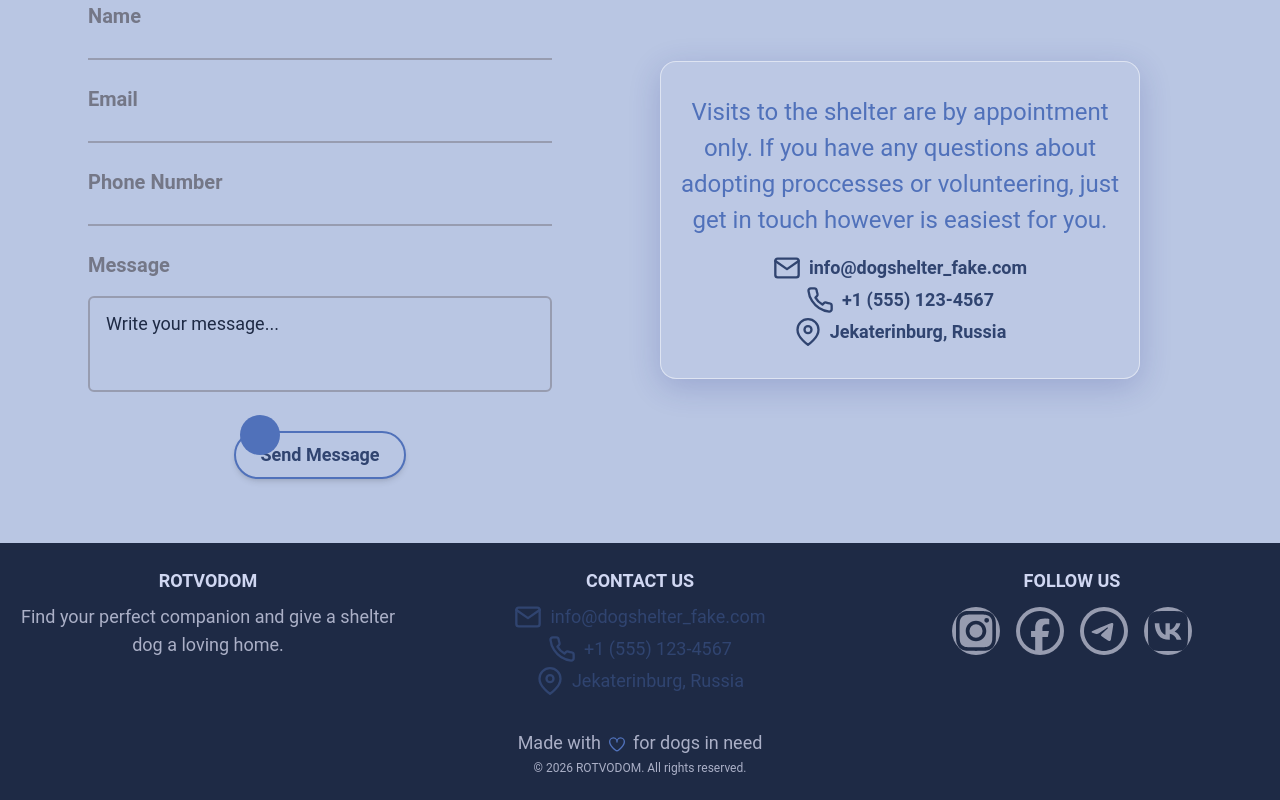
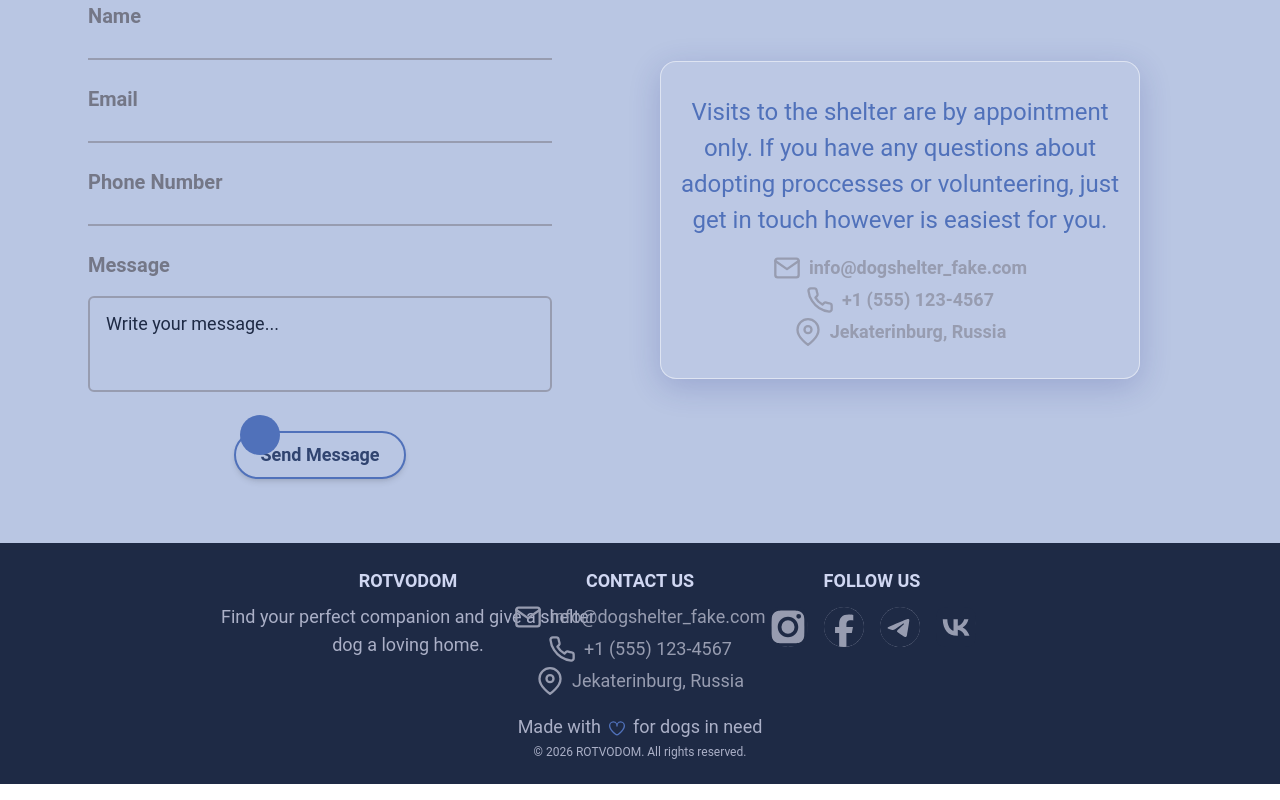
Before and after one commit to bavayra/dog-shelter, a React (Vite) app: page / in a window 1280 px wide. Shown: the part 6246-7046 px from the top of the page. Built offline with nearby package versions, Linux system fonts and the light colour scheme; a web font is replaced by a local one.

Commit message:
refactor/style(footer-768): decreased font sizes for contactInfo and text block. Decreased social links icons sizes. Added w of the container. Reduced gap. Changed the color of the contactInfo text. Corrected margins and paddings

```diff
--- a/src/components/ContactInfo.tsx
+++ b/src/components/ContactInfo.tsx
@@ -14,7 +14,7 @@ const ContactInfo = ({ className = '' }: ContactInfoProps) => {
       className={`not-italic ${className}`}
       aria-label="Contact information"
     >
-      <div className="md:text-primary-700 3xl:space-y-3 flex flex-col items-center space-y-1 text-neutral-500 md:text-lg">
+      <div className="3xl:space-y-3 flex flex-col items-center space-y-1 text-neutral-500 md:text-lg">
         <p className="flex items-center gap-2">
           <EmailIcon
             className="xs:h-5 xs:w-5 tablet-lg:w-7 tablet-lg:h-7 h-3 w-3"
@@ -23,7 +23,7 @@ const ContactInfo = ({ className = '' }: ContactInfoProps) => {
           <a
             rel="noopener noreferrer"
             href={`mailto:${CONTACT_EMAIL}`}
-            className="hover:text-primary-500 xs:text-base tablet-lg:text-lg 3xl:text-2xl text-xs transition-colors"
+            className="hover:text-primary-500 xs:text-base tablet-lg:text-lg 3xl:text-2xl text-xs transition-colors md:text-sm"
             aria-label={`Email us at ${CONTACT_EMAIL}`}
           >
             {CONTACT_EMAIL}
@@ -37,13 +37,13 @@ const ContactInfo = ({ className = '' }: ContactInfoProps) => {
           <a
             href={`tel:${CONTACT_PHONE.replace(/\s+/g, '')}`}
             rel="noopener noreferrer"
-            className="hover:text-primary-500 xs:text-base tablet-lg:text-lg 3xl:text-2xl text-xs transition-colors"
+            className="hover:text-primary-500 xs:text-base tablet-lg:text-lg 3xl:text-2xl text-xs transition-colors md:text-sm"
             aria-label={`Call us at ${CONTACT_PHONE}`}
           >
             {CONTACT_PHONE}
           </a>
         </p>
-        <p className="xs:text-base tablet-lg:text-lg 3xl:text-2xl flex items-center gap-2 text-xs">
+        <p className="xs:text-base tablet-lg:text-lg 3xl:text-2xl flex items-center gap-2 text-xs md:text-sm">
           <LocationIcon
             className="xs:h-5 xs:w-5 tablet-lg:w-7 tablet-lg:h-7 h-3 w-3"
             aria-hidden="true"
--- a/src/components/Footer.tsx
+++ b/src/components/Footer.tsx
@@ -8,12 +8,12 @@ import ContactInfo from './ContactInfo';
 const Footer = () => {
   return (
     <footer className="bg-primary-900 py-6 text-neutral-50">
-      <div className="tablet-lg:gap-20 4xl:gap-80 container mx-auto mb-6 grid grid-cols-1 justify-items-center gap-6 px-4 md:grid-cols-3 md:gap-8 lg:gap-12">
+      <div className="tablet-lg:gap-20 4xl:gap-80 container mx-auto mb-6 grid grid-cols-1 justify-items-center gap-6 px-4 md:mb-2 md:w-170 md:grid-cols-3 md:gap-5 lg:gap-12">
         <div>
           <h3 className="xs:text-base tablet-lg:text-lg 4xl:text-2xl 5xl:mb-4 mb-2 text-center text-xs font-bold">
             {APP_NAME}
           </h3>
-          <p className="xs:text-sm tablet-sm:text-base tablet-lg:text-lg tablet-lg:w-100 4xl:text-2xl 4xl:w-120 mb-2 text-center text-xs text-neutral-300 md:w-64 xl:w-100">
+          <p className="xs:text-sm tablet-sm:text-base tablet-lg:text-lg tablet-lg:w-100 4xl:text-2xl 4xl:w-120 mb-2 text-center text-xs text-neutral-300 md:w-50 md:text-sm xl:w-100">
             Find your perfect companion and give a shelter dog a loving home.
           </p>
         </div>
--- a/src/components/SocialLinks.tsx
+++ b/src/components/SocialLinks.tsx
@@ -28,7 +28,7 @@ const SocialLinks = ({
 
   const sizeClasses = {
     sm: 'w-10 h-10  sm:w-16 sm:h-16 tablet-lg:w-20 tablet-lg:h-20 4xl:w-24 4xl:h-24 5xl:w-30 5xl:h-30',
-    md: 'w-12  h-12 xs:w-14 xs:h-14 md:w-12 md:h-12 4xl:w-16 4xl:h-16',
+    md: 'w-12  h-12 xs:w-14 xs:h-14 md:w-10 md:h-10 4xl:w-16 4xl:h-16',
   };
 
   const iconSizeMap = {
@@ -52,7 +52,7 @@ const SocialLinks = ({
           <Icon
             as={social.icon}
             size={iconSizeMap[size]}
-            className={`${iconColor} xs:w-6 xs:h-6 5xl:w-16 5xl:h-16 tablet-lg:w-10 tablet-lg:h-10 4xl:w-12 4xl:h-12 sm:h-10 sm:w-10 md:h-8 md:w-8`}
+            className={`${iconColor} xs:w-6 xs:h-6 5xl:w-16 5xl:h-16 tablet-lg:w-10 tablet-lg:h-10 4xl:w-12 4xl:h-12 sm:h-10 sm:w-10 md:h-6 md:w-6`}
             aria-hidden="true"
           />
         </a>
```
